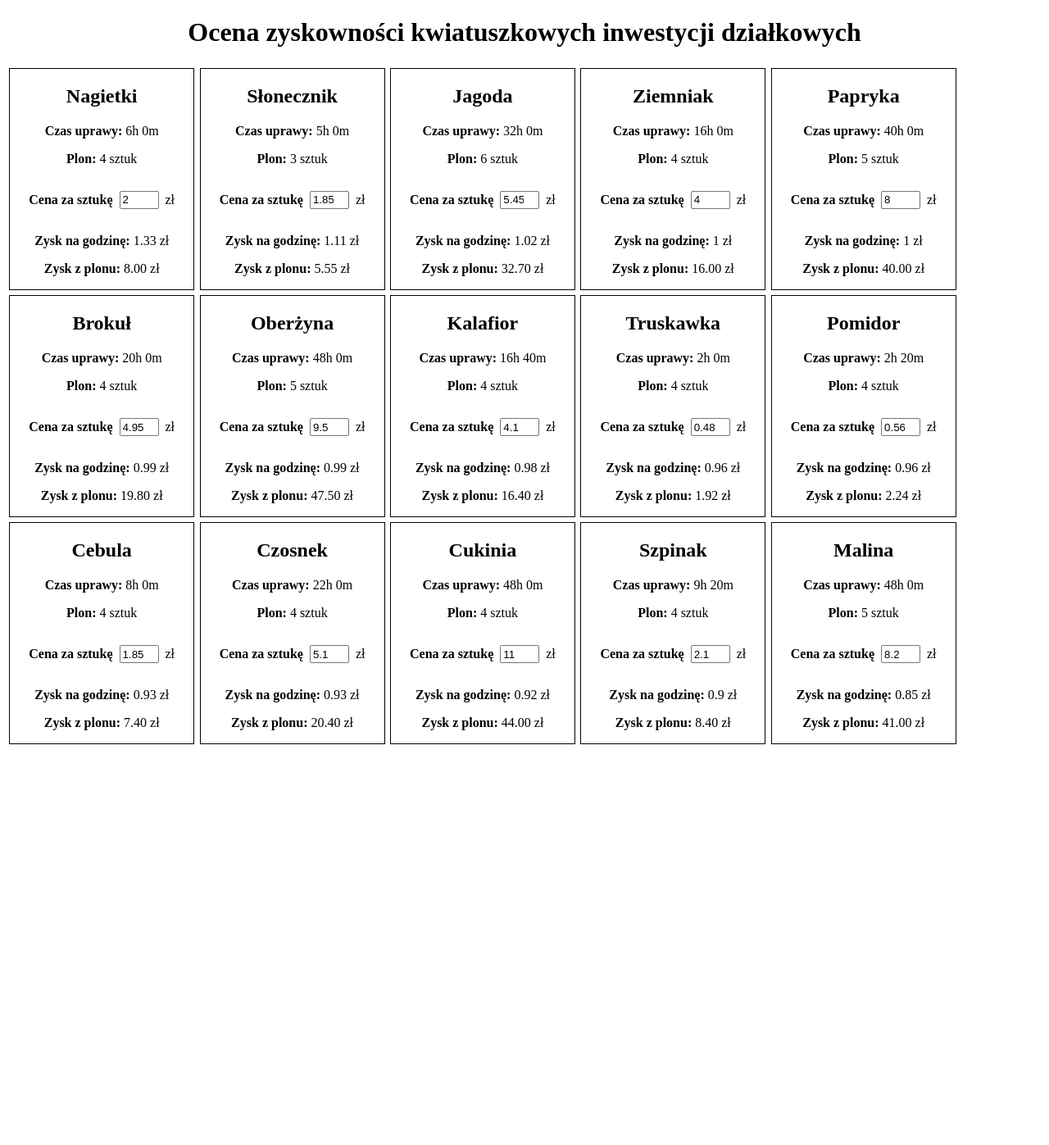
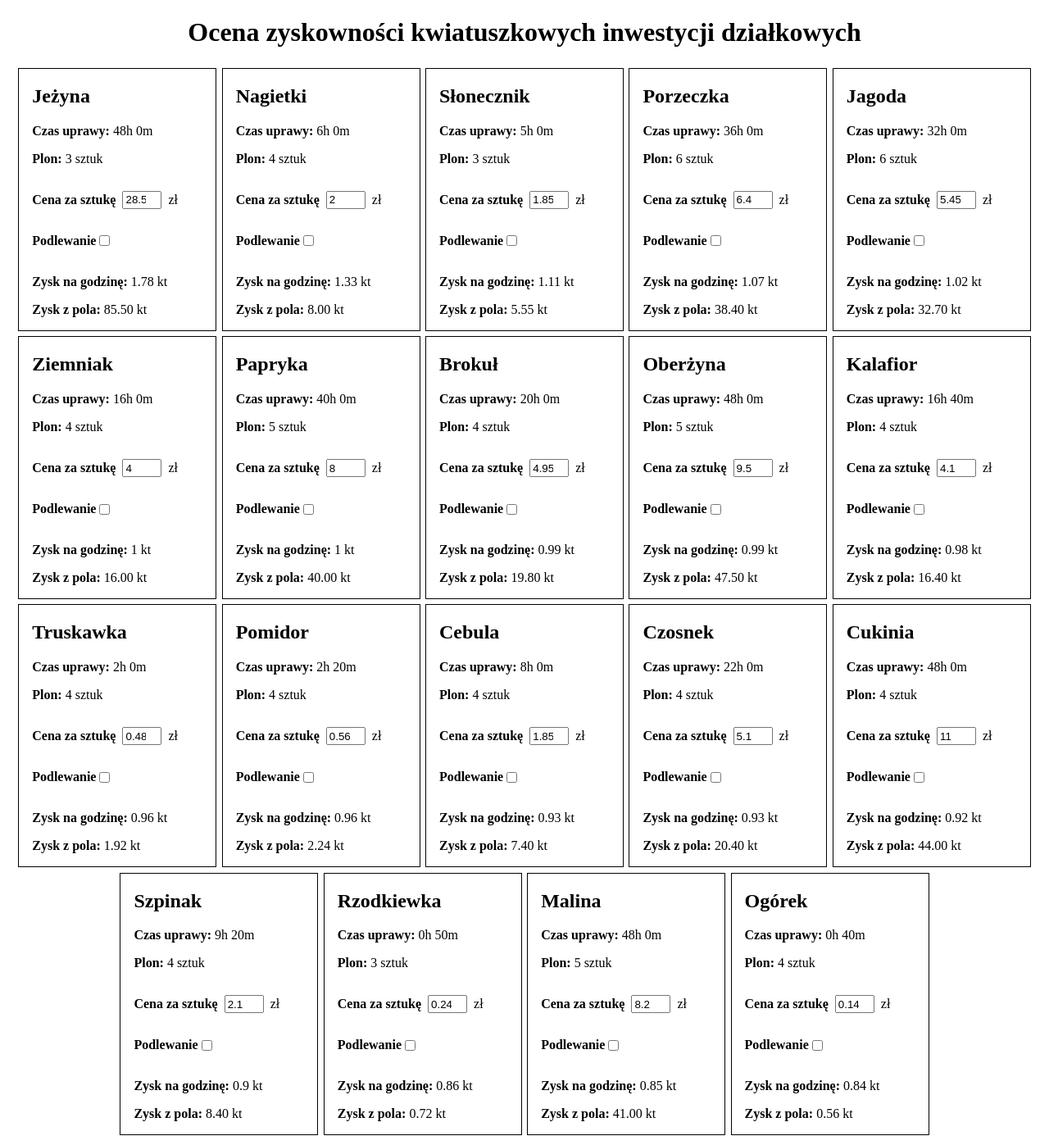
Before and after one commit to delektowski/farm-economy, a React (Create React App) app: page / in a window 1280 px wide. Shown: the whole page at 82% size. Before the commit the page ends 919 px from the top, so only its background shows below. Built offline with nearby package versions, Linux system fonts and the light colour scheme.

Commit message:
Added checkbox

```diff
--- a/src/App.css
+++ b/src/App.css
@@ -1,10 +1,10 @@
 .App {
-  text-align: center;
+  /* text-align: center; */
 }
 
 .AppContainer {
   display: flex;
-  justify-content: flex-start;
+  justify-content: center;
   align-items: center;
   flex-direction: row;
   flex-wrap: wrap;
@@ -14,6 +14,7 @@
   width: 14rem;
   border: 1px solid black;
   margin: 0.2rem;
+  padding-left: 1rem;
 }
 
 .PriceContainer {
@@ -35,8 +36,17 @@
 }
 
 .CurrencyFieldContainer {
+  width: 100%;
   display: flex;
   flex-direction: row;
-  justify-content: center;
+  justify-content: flex-start;
   align-items: center;
 }
+
+.WateringCheckboxContainer {
+  display: flex;
+  width: 90%;
+  flex-direction: row;
+  justify-content: flex-start;
+  align-items: center;
+}
--- a/src/FruitContainer/FruitContainer.jsx
+++ b/src/FruitContainer/FruitContainer.jsx
@@ -6,20 +6,23 @@ const FruitContainer = ({
   fruitCrop,
   fruitCroppingTime,
   sortedFruitProfit,
-  handleChangePrice
+  handleChangeFruitProperty,
+
 }) => {
   const [price, setPrice] = useState(fruitPrice);
   const [fruitProfit, setFruitProfit] = useState(sortedFruitProfit);
+  const [croppingTime, setCroppingTime] = useState(fruitCroppingTime);
   const [isFocus, setIsFocus] = useState(false);
+  const [croppingTimeCheckboxFalse] = useState(fruitCroppingTime);
 
   const getProfitPerHour = fruitPrice => {
-    const hourMultiplier = fruitCroppingTime / 60;
+    const hourMultiplier = croppingTime / 60;
     return +((fruitPrice * fruitCrop) / hourMultiplier).toFixed(2);
   };
 
   const getCroppingTimeHoursAndMinute = () => {
-    const hours = Math.floor(fruitCroppingTime / 60);
-    const minutes = Math.ceil(fruitCroppingTime % 60);
+    const hours = Math.floor(croppingTime / 60);
+    const minutes = Math.ceil(croppingTime % 60);
     return `${hours}h ${minutes}m`;
   };
 
@@ -30,7 +33,7 @@ const FruitContainer = ({
 
   const handleChangeProfit = e => {
     if (e.key === "Enter") {
-      handleChangePrice(fruitName, event.target.value);
+      handleChangeFruitProperty(fruitName, event.target.value, "fruitPrice");
     }
   };
 
@@ -44,12 +47,23 @@ const FruitContainer = ({
 
   useEffect(() => {
     setFruitProfit(getProfitPerHour(price));
-  }, [price]);
+  }, [price, croppingTime]);
 
   useEffect(() => {
     setFruitProfit(sortedFruitProfit);
   }, [sortedFruitProfit]);
 
+  useEffect(() => {
+    handleChangeFruitProperty(fruitName, croppingTime, "fruitCroppingTime");
+  }, [croppingTime]);
+
+  const handleWateringCheckbox = e => {
+    if (e.target.checked) {
+      setCroppingTime(croppingTime - Math.ceil(croppingTime * 0.06));
+    } else {
+      setCroppingTime(croppingTimeCheckboxFalse);
+    }
+  };
   return (
     <div className="App">
       <label htmlFor={fruitName}>
@@ -72,7 +86,7 @@ const FruitContainer = ({
           <div className="PriceContainer">
             <div className="CurrencyFieldContainer">
               <p>
-                <strong>Cena za sztukę</strong>{" "}
+                <strong>Cena za sztukę</strong>
               </p>
               <input
                 id={fruitName}
@@ -91,13 +105,24 @@ const FruitContainer = ({
               <p>zł</p>
             </div>
           </div>
+          <div className="WateringCheckboxContainer">
+            <p>
+              <strong>Podlewanie</strong>
+            </p>
+            <input
+              type="checkbox"
+              onChange={handleWateringCheckbox}
+              onFocus={handleOnFocus}
+              onBlur={handleOnBlur}
+            />
+          </div>
           <p>
             <strong>Zysk na godzinę: </strong>
-            {fruitProfit} zł
+            {fruitProfit} kt
           </p>
           <p>
-            <strong>Zysk z plonu: </strong>
-            {(fruitPrice * fruitCrop).toFixed(2)} zł
+            <strong>Zysk z pola: </strong>
+            {(fruitPrice * fruitCrop).toFixed(2)} kt
           </p>
         </section>
       </label>
--- a/src/FruitFactory/FruitFactory.js
+++ b/src/FruitFactory/FruitFactory.js
@@ -89,5 +89,29 @@ export const fruitFactory = [
     fruitCrop: 4,
     fruitPrice: 2
   },
+  {
+    fruitName: "Jeżyna",
+    fruitCroppingTime: 2880,
+    fruitCrop: 3,
+    fruitPrice: 28.50
+  },
+  {
+    fruitName: "Porzeczka",
+    fruitCroppingTime: 2160,
+    fruitCrop: 6,
+    fruitPrice: 6.4
+  },
+  {
+    fruitName: "Rzodkiewka",
+    fruitCroppingTime: 50,
+    fruitCrop: 3,
+    fruitPrice: 0.24
+  },
+  {
+    fruitName: "Ogórek",
+    fruitCroppingTime: 40,
+    fruitCrop: 4,
+    fruitPrice: 0.14
+  },
 
 ];
--- a/src/FruitGenerator/FruitGenerator.jsx
+++ b/src/FruitGenerator/FruitGenerator.jsx
@@ -5,11 +5,11 @@ import FruitContainer from "../FruitContainer/FruitContainer";
 const FruitGenerator = () => {
   const [fruitList, setFruitList] = useState(fruitFactory);
 
-  const handleChangePrice = (fruitName, newPrice) => {
+  const handleChangeFruitProperty = (fruitName, newValue, property) => {
     const changedFruitList = fruitList.map(fruit => {
       const fruitCopy = { ...fruit };
       if (fruitCopy.fruitName === fruitName) {
-        fruitCopy.fruitPrice = newPrice;
+        fruitCopy[property] = newValue;
       }
       return fruitCopy;
     });
@@ -62,7 +62,7 @@ const FruitGenerator = () => {
               fruitCrop={fruit.fruitCrop}
               fruitCroppingTime={fruit.fruitCroppingTime}
               sortedFruitProfit={fruit.profit}
-              handleChangePrice={handleChangePrice}
+              handleChangeFruitProperty={handleChangeFruitProperty}
             />
           );
         })}
```
